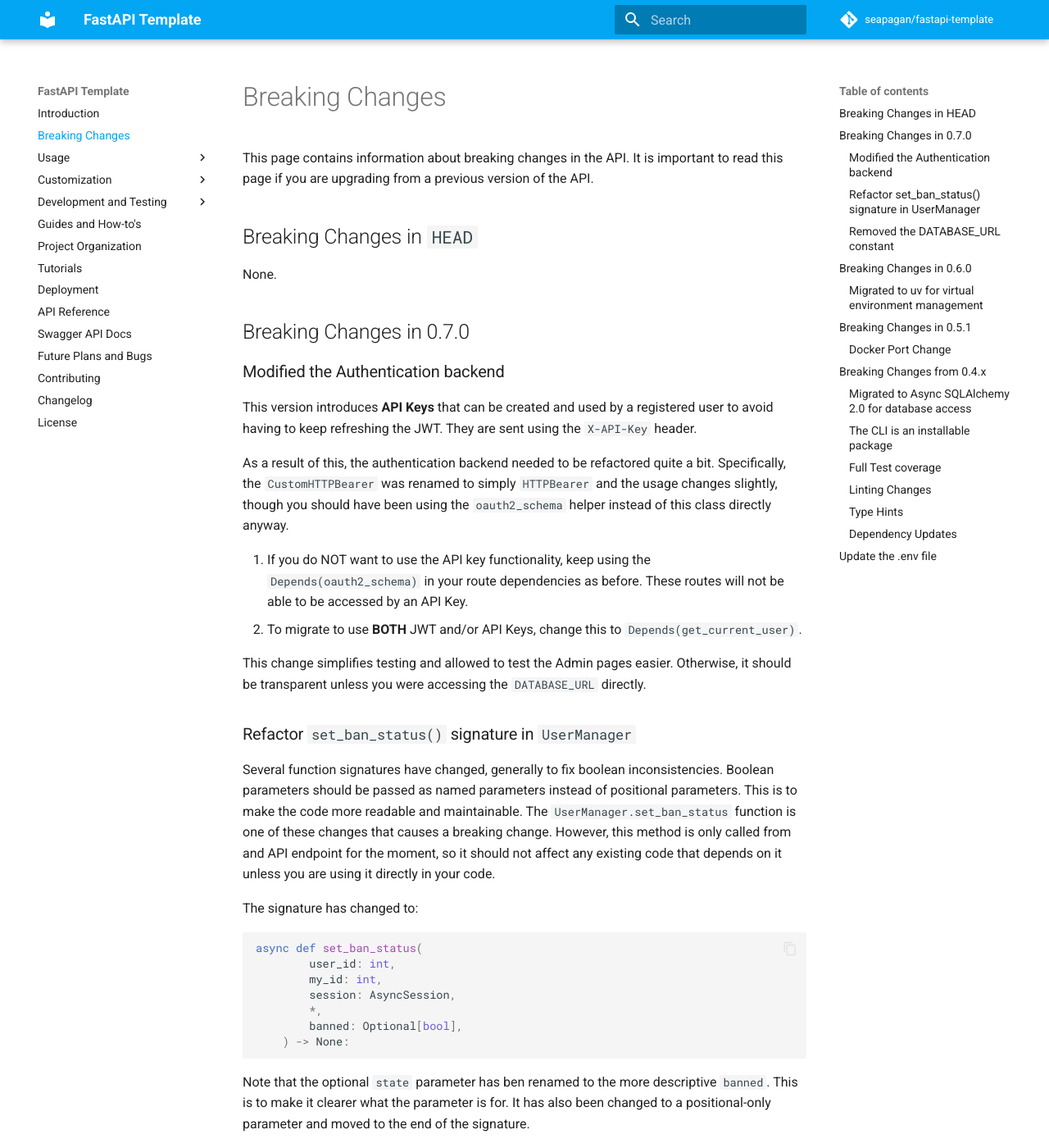
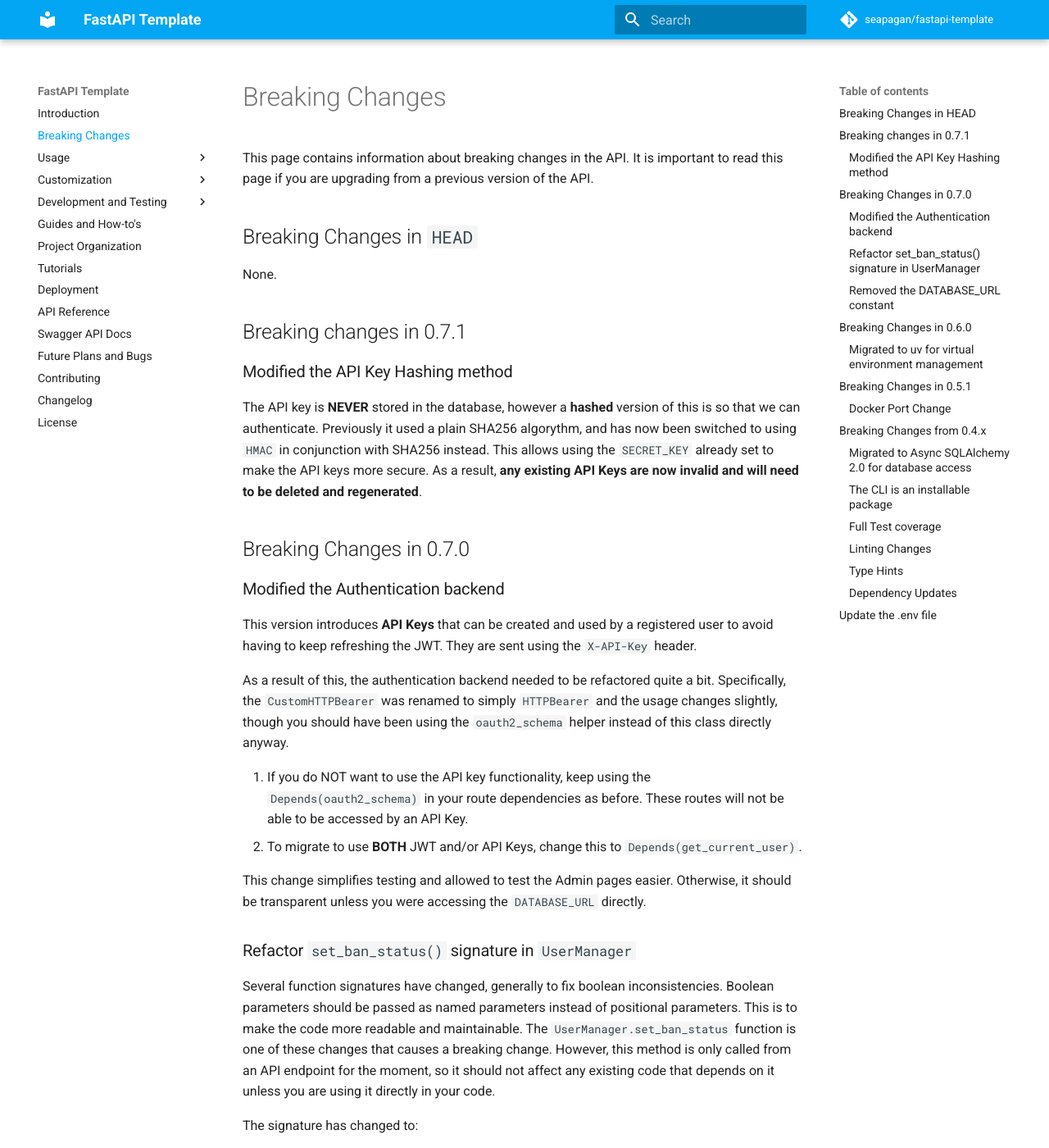
Before and after one commit to seapagan/fastapi-template, an MkDocs documentation site: the page built from docs/important.md, in a window 1280 px wide and 1400 px high. Shown: the whole window at 82% size. Built offline with MkDocs 1.6.1 and Material for MkDocs 9.7.7, drawn with Linux system fonts in a browser that asks for light colours; comment, search, counter and statistics services are not loaded.

Commit message:
docs: note the breaking change in this PR
Signed-off-by: Grant Ramsay <seapagan@gmail.com>

```diff
--- a/docs/important.md
+++ b/docs/important.md
@@ -7,6 +7,17 @@
 ## Breaking Changes in `HEAD`
 
 None.
+
+## Breaking changes in 0.7.1
+
+### Modified the API Key Hashing method
+
+The API key is **NEVER** stored in the database, however a **hashed** version of
+this is so that we can authenticate. Previously it used a plain SHA256
+algorythm, and has now been switched to using `HMAC` in conjunction with SHA256
+instead. This allows using the `SECRET_KEY` already set to make the API keys
+more secure. As a result, **any existing API Keys are now invalid and will need to
+be deleted and regenerated**.
 
 ## Breaking Changes in 0.7.0
 
@@ -37,7 +48,7 @@
 inconsistencies. Boolean parameters should be passed as named parameters
 instead of positional parameters. This is to make the code more readable and
 maintainable. The `UserManager.set_ban_status` function is one of these changes
-that causes a breaking change. However, this method is only called from and API
+that causes a breaking change. However, this method is only called from an API
 endpoint for the moment, so it should not affect any existing code that
 depends on it unless you are using it directly in your code.
 
```
Also changed, not shown: README.md (+8 -0 lines), SECURITY.md (+1 -1 lines).
